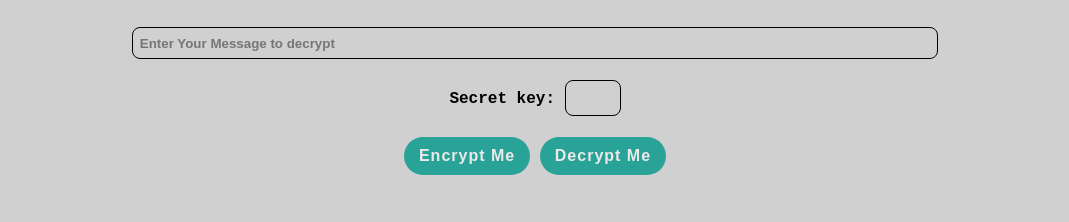
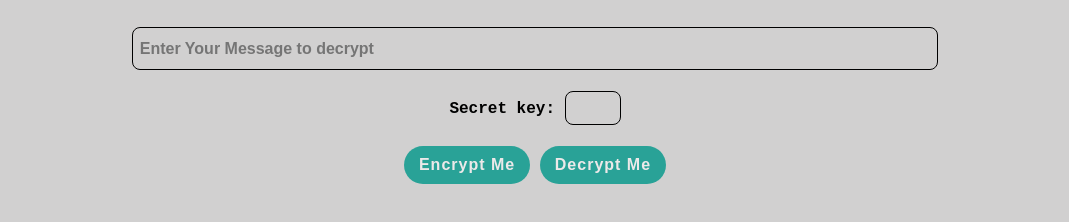
Before and after one commit to theHarisKhan/Secret-Message, a plain HTML site: page index.html in a window 1280 px wide. Shown: the part 140-362 px from the top of the page, without its empty margins (105-1174 px from the left). Drawn offline with Linux system fonts and the light colour scheme.

Commit message:
first commit

```diff
--- a/style.css
+++ b/style.css
@@ -32,12 +32,13 @@ h1{
     justify-content: center;
 }
 input{
-    height: 26px;
+    height: 39px;
     outline: none;
     border: 1px solid;
     border-radius: 8px;
     margin-bottom: 21px;
-    padding: 2px 7px;
+    padding: 1px 7px;
+    font-size: 1em;
     font-weight: bold;
     background-color: transparent;
 }
```
